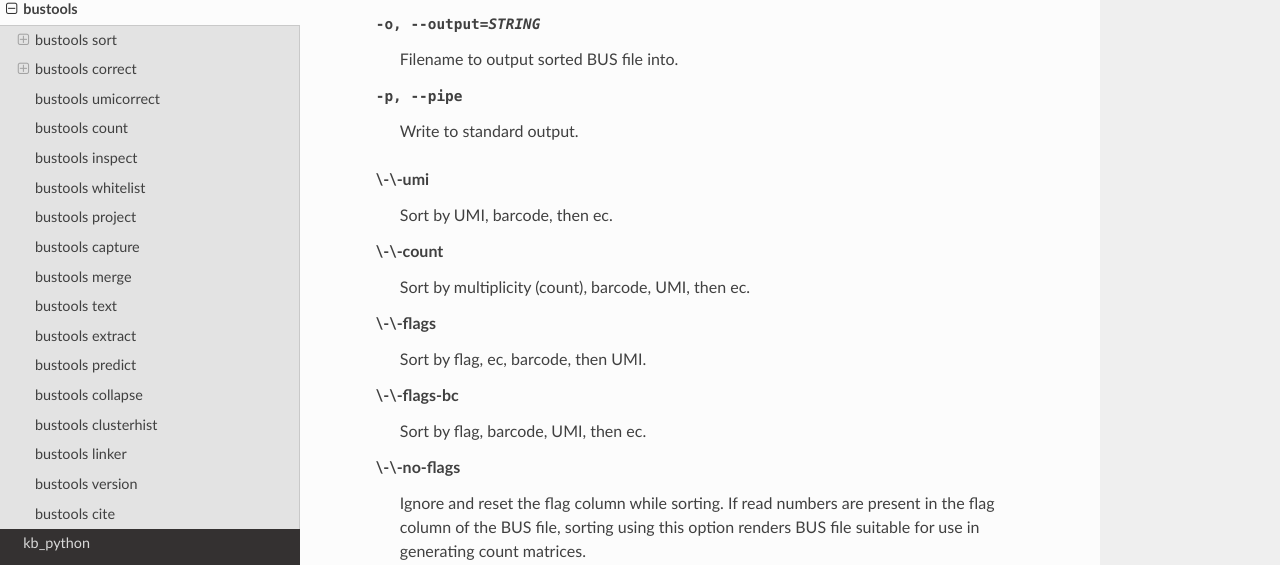
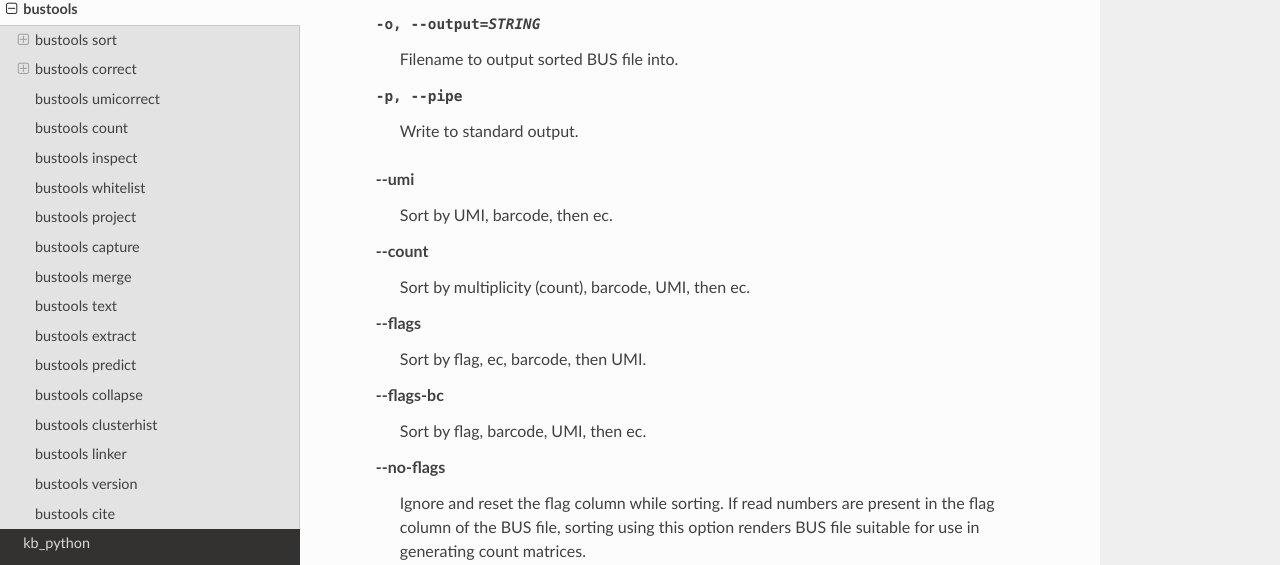
Before and after one commit to pachterlab/kb_docs, a Sphinx documentation site: the page built from docs/source/manuals/bustools.rst, in a window 1280 px wide and 900 px high, scrolled down 741 px. Shown: the part 88-653 px from the top of the window. Built offline with Sphinx 7.4.7 and the Read the Docs theme 2.0.0, drawn with Linux system fonts in a browser that asks for light colours.

```diff
--- a/docs/source/manuals/bustools.rst
+++ b/docs/source/manuals/bustools.rst
@@ -35,19 +35,19 @@ Arguments
    -p, --pipe
       Write to standard output.
 
-   \\-\\-umi
+   \--umi
       Sort by UMI, barcode, then ec.
 
-   \\-\\-count
+   \--count
       Sort by multiplicity (count), barcode, UMI, then ec.
 
-   \\-\\-flags
+   \--flags
       Sort by flag, ec, barcode, then UMI.
 
-   \\-\\-flags-bc
+   \--flags-bc
       Sort by flag, barcode, UMI, then ec.
 
-   \\-\\-no-flags
+   \--no-flags
       Ignore and reset the flag column while sorting. If read numbers are present in the flag column of the BUS file, sorting using this option renders BUS file suitable for use in generating count matrices.
 
 
```
